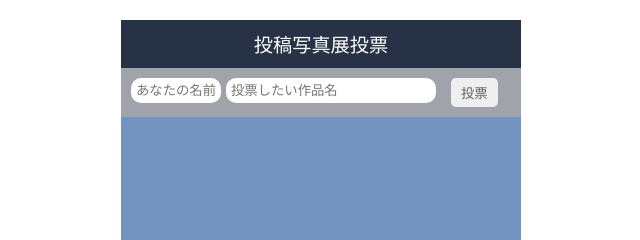
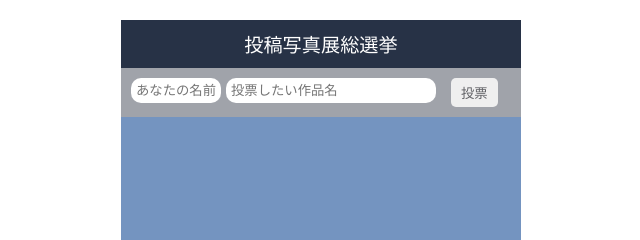
Before and after one commit to photogalle/chatroom_photo, a website: page photo/public/index.html in a window 1280 px wide. Shown: the top 240 px of the page, 319-959 px from the left. Drawn offline with Linux system fonts and the light colour scheme.

Commit message:
20250426_5_デプロイ

```diff
--- a/photo/public/index.html
+++ b/photo/public/index.html
@@ -8,7 +8,7 @@
 </head>
 <body>
     <div class="container">
-        <div class="title">投稿写真展投票</div>
+        <div class="title">投稿写真展総選挙</div>
         <div class="contents input">
           <div>
             <input class="name" type="text" id="nameInput" placeholder="あなたの名前" />
```
